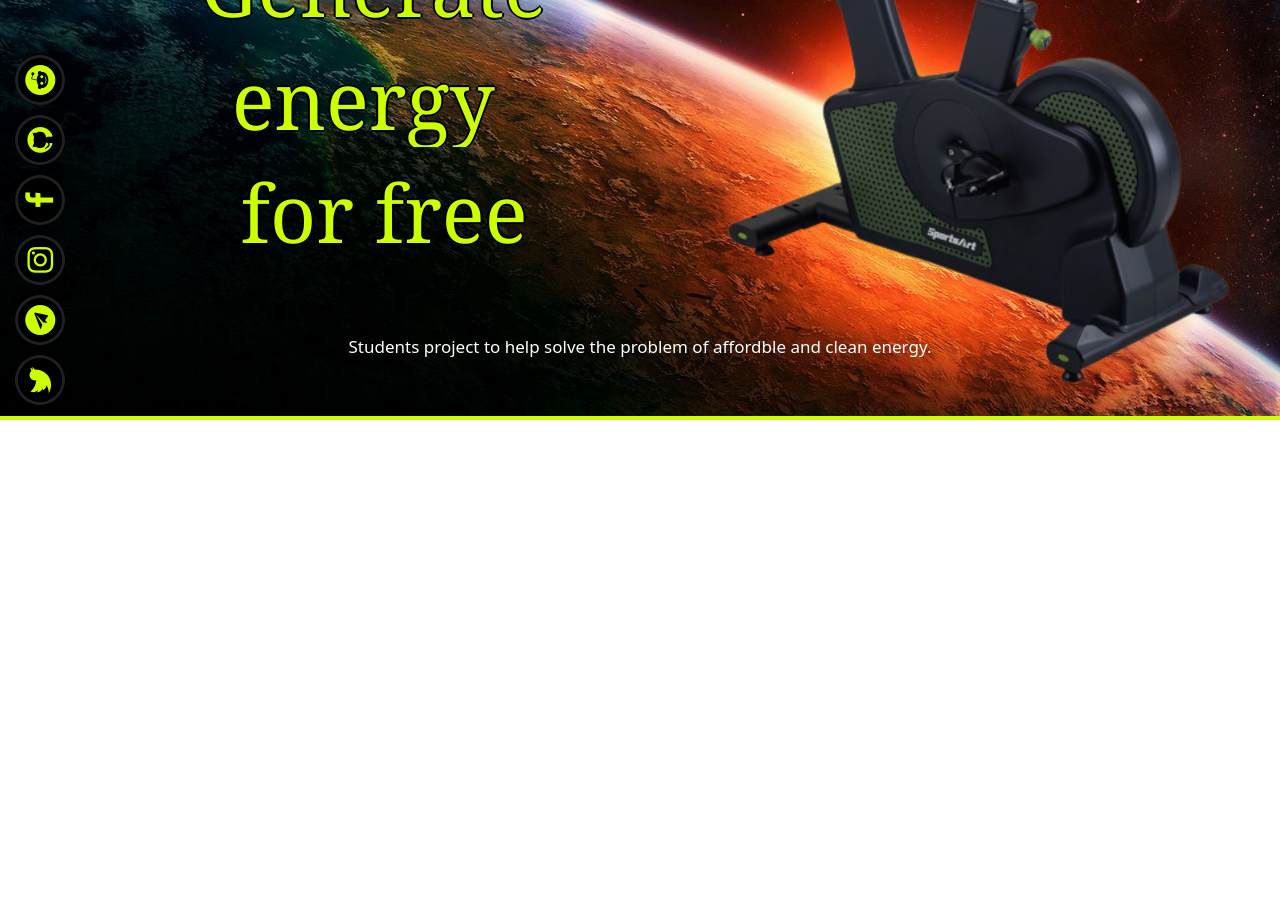
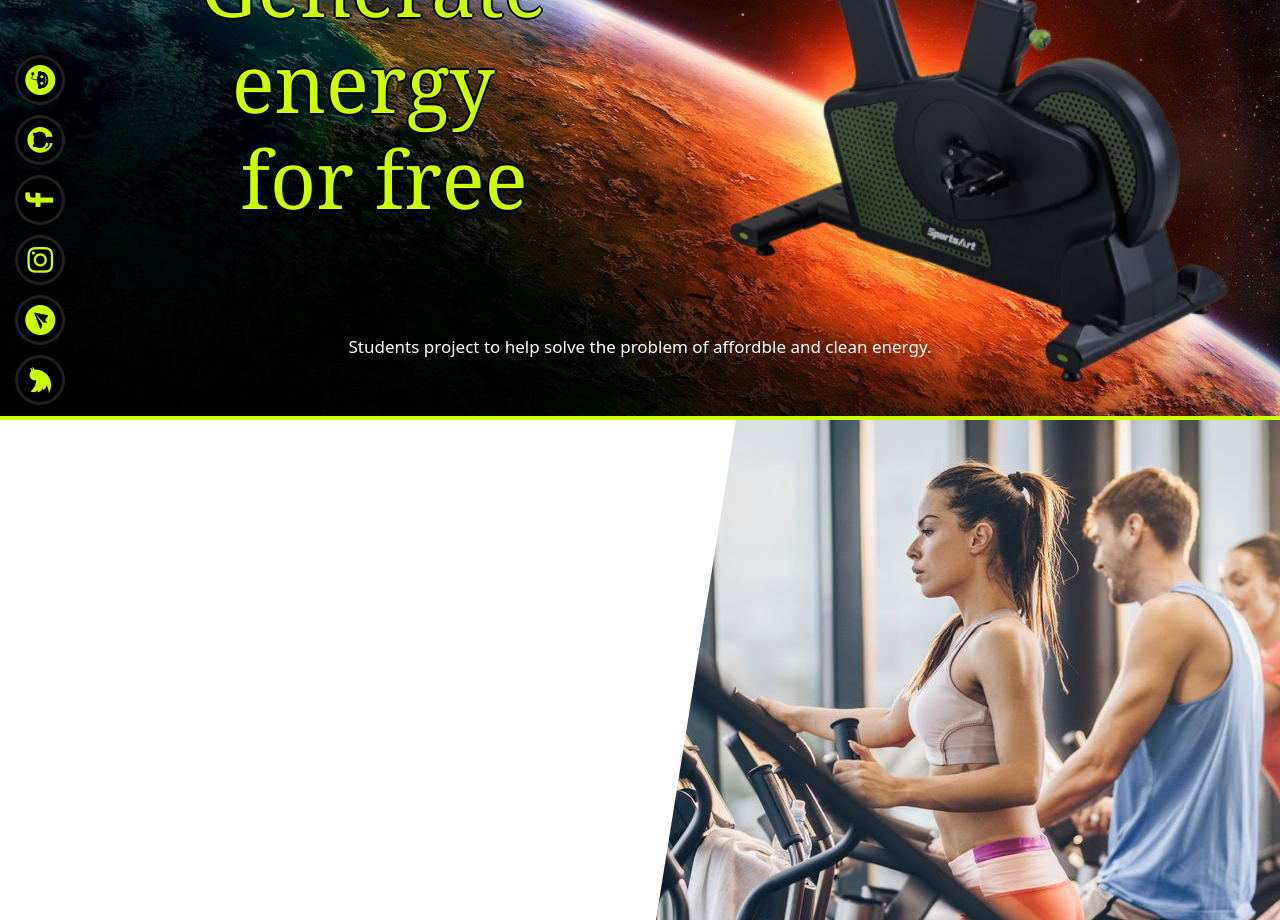
Before and after one commit to ix3bd2/TheChallenge, a Vue app in the folder frontend/: page / in a window 1280 px wide. Shown: the part 380-1300 px from the top of the page. Before the commit the page ends 800 px from the top, so only its background shows below. Built offline with nearby package versions, Linux system fonts and the light colour scheme.

Commit message:
bugfixes

```diff
--- a/frontend/src/App.vue
+++ b/frontend/src/App.vue
@@ -23,6 +23,6 @@ export default {
 *, body {
   padding: 0;
   margin: 0;
-  overflow-x: hidden;
+  max-width: 100%;
 }
 </style>
--- a/frontend/src/components/HomePage.vue
+++ b/frontend/src/components/HomePage.vue
@@ -22,9 +22,9 @@
       </p>
     </div>
     <div class="sec2">
-      <div class="row">
+      <div class="row" style="margin-left:0!important;">
         <div class="col-lg-6 col-sm-12"></div>
-        <div class="col-lg-6 col-sm-12">
+        <div class="col-lg-6 col-sm-12" style="padding:0!important;">
           <div class="sec2-img"></div>
         </div>
       </div>
--- a/frontend/src/components/Thefooter.vue
+++ b/frontend/src/components/Thefooter.vue
@@ -123,6 +123,7 @@ margin-top: 3px;
 
 .footer-distributed .footer-links .footer-a:hover {
   text-decoration: underline;
+
 }
 
 /* Media Queries */
```
